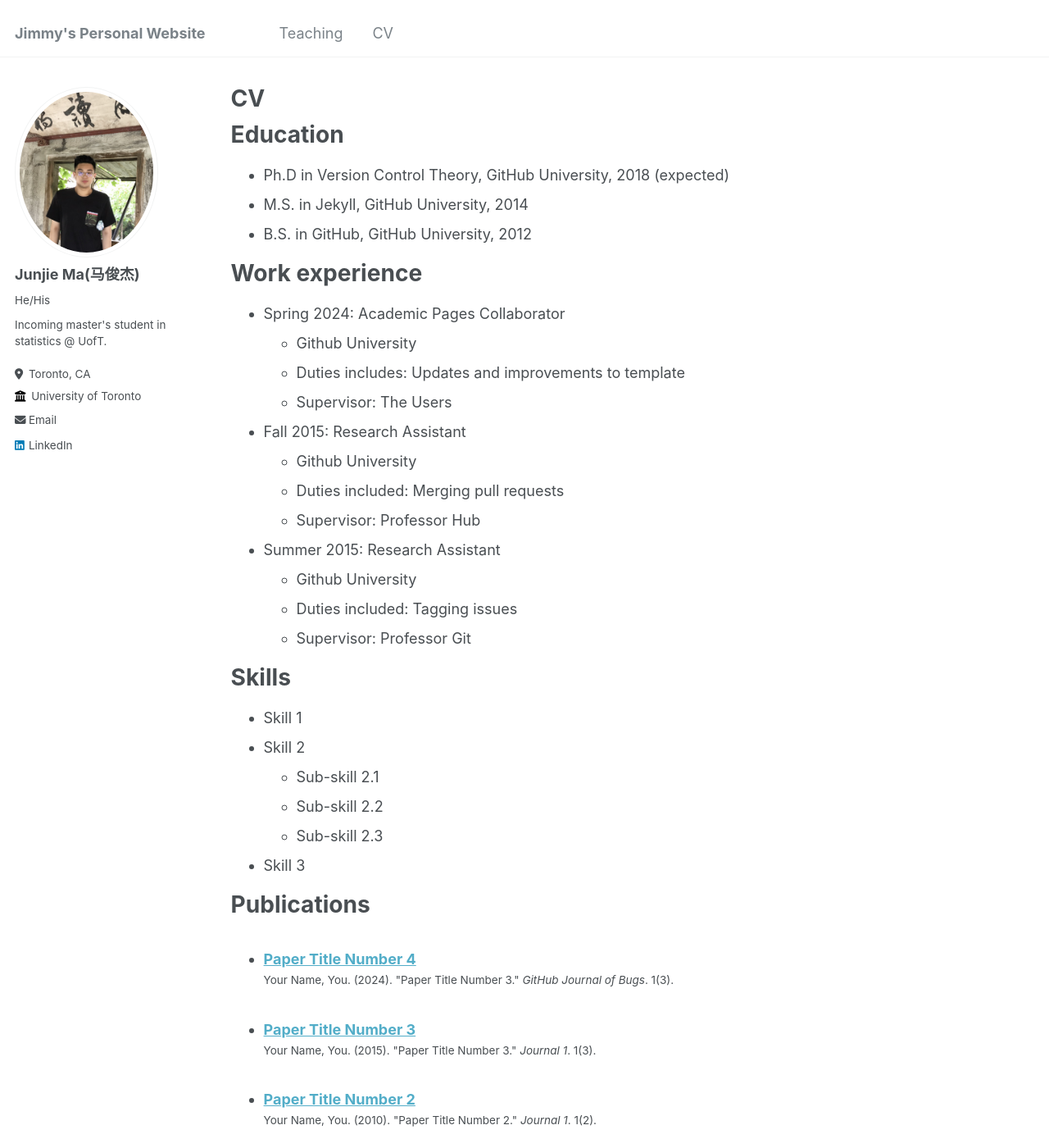
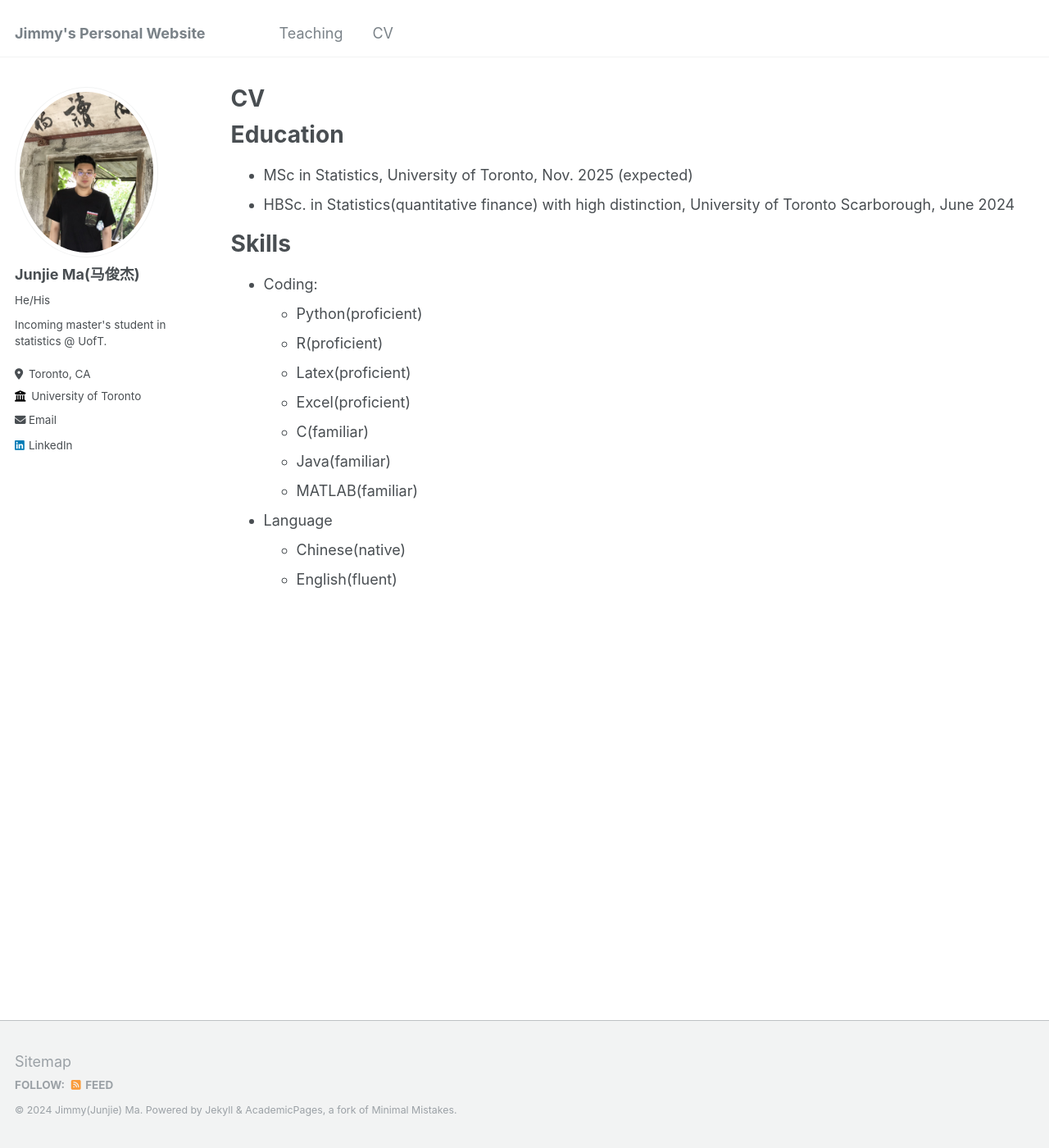
Before and after one commit to JimmyMa1006/JimmyMa1006.github.io, a Jekyll site: the page built from _pages/cv.md, in a window 1280 px wide and 1400 px high. Shown: the whole window at 82% size. Built offline with Jekyll 4.4.1, drawn with Linux system fonts in a browser that asks for light colours; some of the changed text lies outside the part shown.

Commit message:
Update cv.md

```diff
--- a/_pages/cv.md
+++ b/_pages/cv.md
@@ -11,54 +11,19 @@ redirect_from:
 
 Education
 ======
-* Ph.D in Version Control Theory, GitHub University, 2018 (expected)
-* M.S. in Jekyll, GitHub University, 2014
-* B.S. in GitHub, GitHub University, 2012
-
-Work experience
-======
-* Spring 2024: Academic Pages Collaborator
-  * Github University
-  * Duties includes: Updates and improvements to template
-  * Supervisor: The Users
-
-* Fall 2015: Research Assistant
-  * Github University
-  * Duties included: Merging pull requests
-  * Supervisor: Professor Hub
-
-* Summer 2015: Research Assistant
-  * Github University
-  * Duties included: Tagging issues
-  * Supervisor: Professor Git
+* MSc in Statistics, University of Toronto, Nov. 2025 (expected)
+* HBSc. in Statistics(quantitative finance) with high distinction, University of Toronto Scarborough, June 2024
 
 Skills
 ======
-* Skill 1
-* Skill 2
-  * Sub-skill 2.1
-  * Sub-skill 2.2
-  * Sub-skill 2.3
-* Skill 3
-
-Publications
-======
-  <ul>{% for post in site.publications reversed %}
-    {% include archive-single-cv.html %}
-  {% endfor %}</ul>
-
-Talks
-======
-  <ul>{% for post in site.talks reversed %}
-    {% include archive-single-talk-cv.html  %}
-  {% endfor %}</ul>
-
-Teaching
-======
-  <ul>{% for post in site.teaching reversed %}
-    {% include archive-single-cv.html %}
-  {% endfor %}</ul>
-
-Service and leadership
-======
-* Currently signed in to 43 different slack teams
+* Coding:
+  * Python(proficient)
+  * R(proficient)
+  * Latex(proficient)
+  * Excel(proficient)
+  * C(familiar)
+  * Java(familiar)
+  * MATLAB(familiar)
+* Language
+  * Chinese(native)
+  * English(fluent)
```
